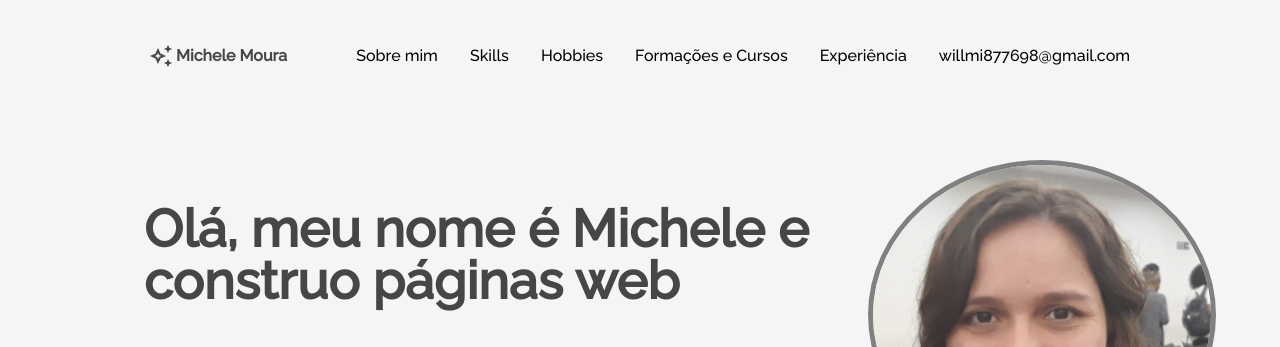
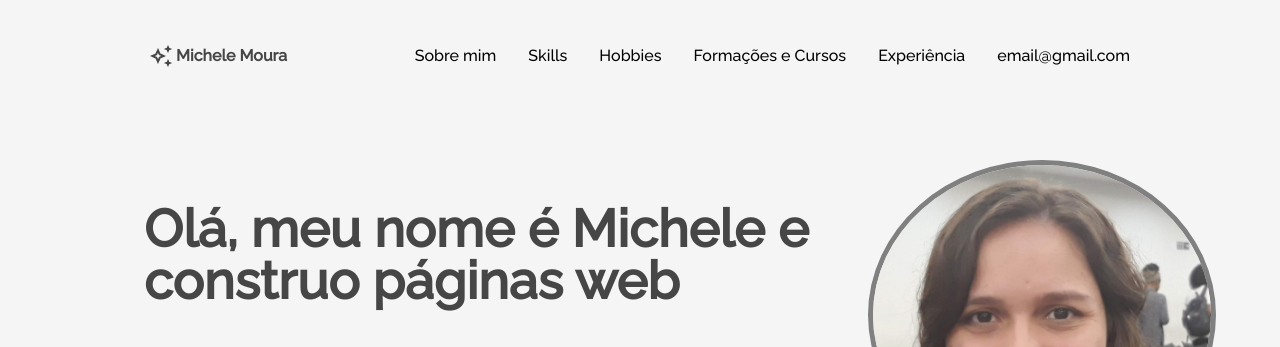
Before and after one commit to MicheleWM/Portfolio-Projeto, a plain HTML site: page index.html in a window 1280 px wide. Shown: the top 347 px of the page. Drawn offline with Linux system fonts and the light colour scheme.

Commit message:
Portfolio

```diff
--- a/index.html
+++ b/index.html
@@ -33,9 +33,9 @@
                     <li class="menu__list__item"><a href="#hobbies">Hobbies</a></li>
                     <li class="menu__list__item"><a href="#formacao">Formações e Cursos</a></li>
                     <li class="menu__list__item"><a href="#xp">Experiência</a></li>
-                    <li class="menu__list__item"><a href="#contato">willmi877698@gmail.com</a></li>
+                    <li class="menu__list__item"><a href="#contato">email@gmail.com</a></li>
                 </ul>
-                <li class="menu__list__item__contato"><a href="#contato">willmi877698@gmail.com</a></li>
+                <li class="menu__list__item__contato"><a href="#contato">email@gmail.com</a></li>
             </nav>
         </section>
 
```
